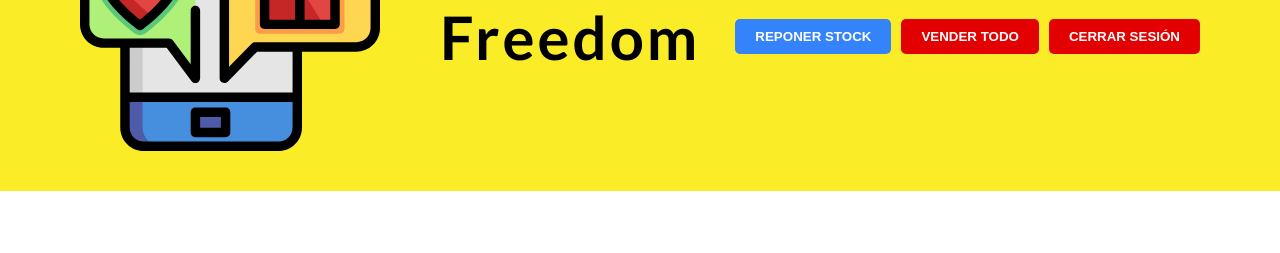
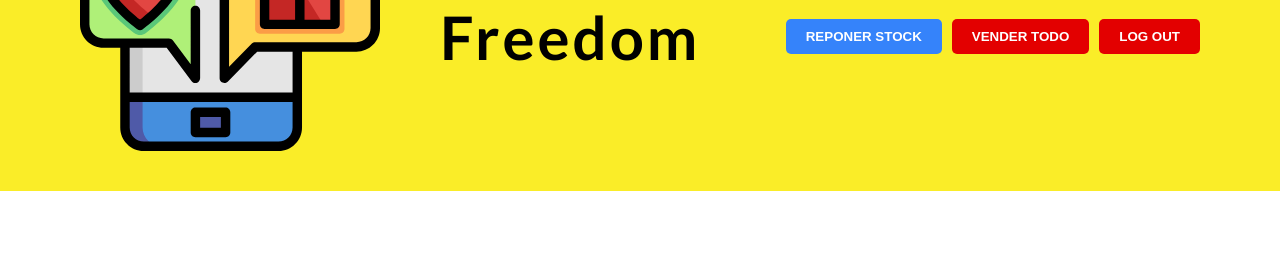
Before and after one commit to dellpinos/utnMercadoFreedom, a CodeIgniter 4 app: template app/Views/home/contact.php in a window 1280 px wide. Shown: the part 189-442 px from the top of the page. Run offline with PHP 8.4 and a stand-in for CodeIgniter, Linux system fonts and the light colour scheme; the template is opened without the code that fills it, so the values that code supplies are empty; some libraries are stand-ins or nearby versions.

Commit message:
build a prod

```diff
--- a/app/Views/auth/login.php
+++ b/app/Views/auth/login.php
@@ -24,9 +24,9 @@
             </a>
 
             <div class="home__contenedor-nav-btn">
-                <a href="<?php echo site_url('/register') ?>" class="btn">Register</a>
+                <a href="<?php echo site_url('/register') ?>" class="btn">Sign Up</a>
 
-                <a href="<?php echo site_url('/login') ?>" class="btn">Login</a>
+                <a href="<?php echo site_url('/login') ?>" class="btn">Log in</a>
             </div>
 
 
--- a/app/Views/auth/register.php
+++ b/app/Views/auth/register.php
@@ -24,9 +24,9 @@
             </a>
 
             <div class="home__contenedor-nav-btn">
-                <a href="<?php echo site_url('/register') ?>" class="btn">Register</a>
+                <a href="<?php echo site_url('/register') ?>" class="btn">Sign Up</a>
 
-                <a href="<?php echo site_url('/login') ?>" class="btn">Login</a>
+                <a href="<?php echo site_url('/login') ?>" class="btn">Log in</a>
             </div>
 
 
--- a/app/Views/home/contact.php
+++ b/app/Views/home/contact.php
@@ -37,7 +37,7 @@
                             <button class="btn bg-red" type="submit">Vender Todo</button>
                         </form>
                         <form action="<?php echo site_url('/logout') ?>" method="POST">
-                            <button class="btn bg-red" type="submit">Cerrar Sesión</button>
+                            <button class="btn bg-red" type="submit">Log out</button>
                         </form>
                     </div>
                 </div>
@@ -45,9 +45,9 @@
             <?php else : ?>
 
                 <div class="home__contenedor-nav-btn">
-                    <a href="<?php echo site_url('/register') ?>" class="btn">Register</a>
+                    <a href="<?php echo site_url('/register') ?>" class="btn">Sign Up</a>
 
-                    <a href="<?php echo site_url('/login') ?>" class="btn">Login</a>
+                    <a href="<?php echo site_url('/login') ?>" class="btn">Log in</a>
                 </div>
 
             <?php endif ?>
--- a/app/Views/producto/index.php
+++ b/app/Views/producto/index.php
@@ -36,7 +36,7 @@
                             <button class="btn bg-red" type="submit">Vender Todo</button>
                         </form>
                         <form action="<?php echo site_url('/logout') ?>" method="POST">
-                            <button class="btn bg-red" type="submit">Cerrar Sesión</button>
+                            <button class="btn bg-red" type="submit">Log out</button>
                         </form>
                     </div>
                 </div>
@@ -44,9 +44,9 @@
             <?php else : ?>
 
                 <div class="home__contenedor-nav-btn">
-                    <a href="<?php echo site_url('/register') ?>" class="btn">Register</a>
+                    <a href="<?php echo site_url('/register') ?>" class="btn">Sign Up</a>
 
-                    <a href="<?php echo site_url('/login') ?>" class="btn">Login</a>
+                    <a href="<?php echo site_url('/login') ?>" class="btn">Log in</a>
                 </div>
 
             <?php endif ?>
```
Also changed, not shown: app/Views/home/index.php (+3 -6 lines), public/assets/js/register.js.
